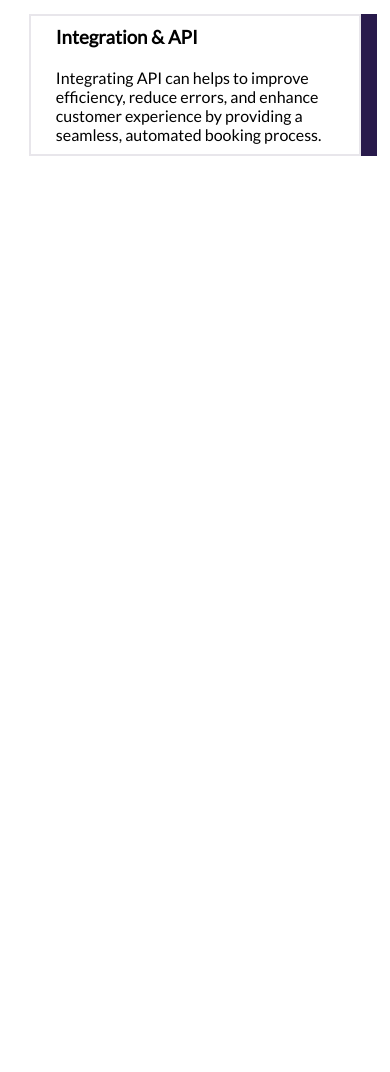
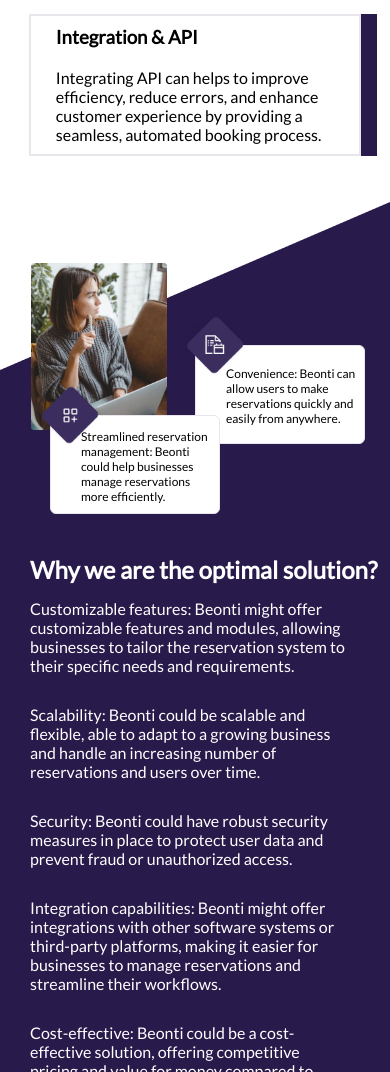
Before and after one commit to aliyavarguluzada/Beonti, a plain HTML site: page index.html in a window 390 px wide. Shown: the part 1759-2831 px from the top of the page. Before the commit the page ends 1931 px from the top, so only its background shows below. Drawn offline with Linux system fonts and the light colour scheme.

Commit message:
i hate front

```diff
--- a/css/media.css
+++ b/css/media.css
@@ -206,8 +206,87 @@
     }
 
     /* End features */
+    /*rectangle  */
+    .rectangle {
+        /* display: block; */
+    }
 
+    .rectangle-side-2 {
+        position: absolute;
+        top: 383px;
+        left: 0;
+        width: 100%;
+        text-align: initial;
+        padding-left: 30px;
+    }
+
+
+    .rot {
+        display: none;
+        visibility: hidden;
+    }
+
+    .unneed {
+        display: block;
+        visibility: visible;
+    }
+
+    .back {
+        width: 136px;
+        height: 167px;
+        border-radius: 3px;
+        position: absolute;
+        left: 8%;
+        top: 13%;
+    }
+
+    .frame-1 {
+        z-index: 1;
+        position: absolute;
+        top: 160px;
+        left: 50px;
+        width: 235px;
+        height: 99px;
+    }
+
+    .frame-2 {
+        top: -156%;
+        left: 50%;
+    }
+
+    .fra {
+        width: 170px;
+        height: 99px;
+    }
+
+    .fra p {
+        font-size: 12px;
+        padding: 13px 1px;
+        padding-left: 30px;
+    }
+
+    .frame .p-1 {
+        padding: 13px 1px;
+        padding-left: 30px;
+    }
+
+    .frame img {
+        width: 80px;
+        height: 80px;
+        position: absolute;
+        top: 43px;
+        left: -20px;
+    }
+
+    .frame .p-2 {
+        padding: 20px 0px;
+        padding-left: 30px;
+    }
 }
+
+/* End rectangle */
+
+
 
 
 /* ipad */
--- a/css/style.css
+++ b/css/style.css
@@ -467,6 +467,14 @@ li {
 
 
 /* rectangle */
+.unneed {
+    display: none;
+    visibility: hidden;
+}
+
+.rot {
+
+}
 
 .rectangle {
     height: 700px;
--- a/index.html
+++ b/index.html
@@ -145,11 +145,12 @@
 
 
     <!-- rectangle -->
-    <!-- <div class="rectangle">
+    <div class="rectangle">
         <div class="rectangle-side-1">
-            <img src="/images/Rectangle 26.png" alt="">
+            <img src="/images/Rectangle 26.png" alt="" class="rot">
 
-            <img src="/images/rectangleimg.png" alt="">
+            <img src="/images/rectangleimg.png" alt="" class="back">
+            <img src="/images/rekkkk.png" alt="" class="unneed">
 
             <div class="frame frame-1">
                 <img src="/images/frae 84.png" alt="">
@@ -166,13 +167,13 @@
                         anywhere.</p>
                 </div>
             </div>
-            <img src="/images/Rectangle 27.png" alt="" class="one">
+            <!-- <img src="/images/Rectangle 27.png" alt="" class="one"> -->
         </div>
         <div class="rectangle-side-2">
-            <img src="/images/Rectangle 27.png" alt="" class="two">
+            <!-- <img src="/images/Rectangle 27.png" alt="" class="two">
             <img src="/images/Rectangle 27.png" alt="" class="three">
             <img src="/images/Rectangle 27.png" alt="" class="four">
-            <img src="/images/Rectangle 27.png" alt="" class="five">
+            <img src="/images/Rectangle 27.png" alt="" class="five"> -->
             <h2>Why we are the optimal solution?</h2>
             <p>Customizable features: Beonti might offer customizable features and modules, allowing businesses to
                 tailor the reservation system to their specific needs and requirements.</p>
@@ -185,7 +186,7 @@
             <p>Cost-effective: Beonti could be a cost-effective solution, offering competitive pricing and value for
                 money compared to other reservation systems on the market</p>
         </div>
-    </div> -->
+    </div>
 
 
 
```
Also changed, not shown: images/rekkkk.png (added), js/main.js (line endings or trailing spaces).
